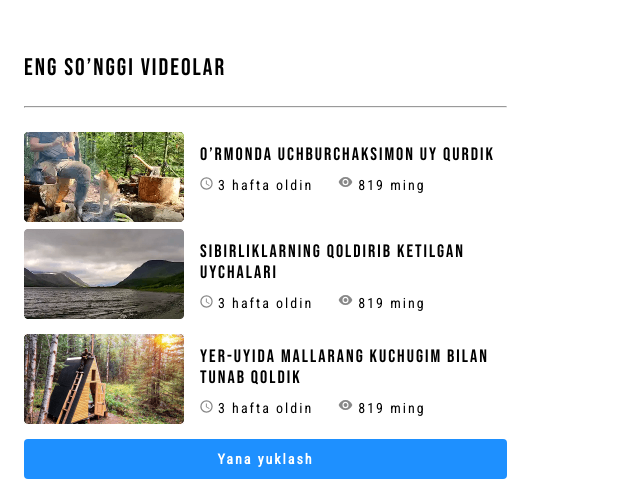
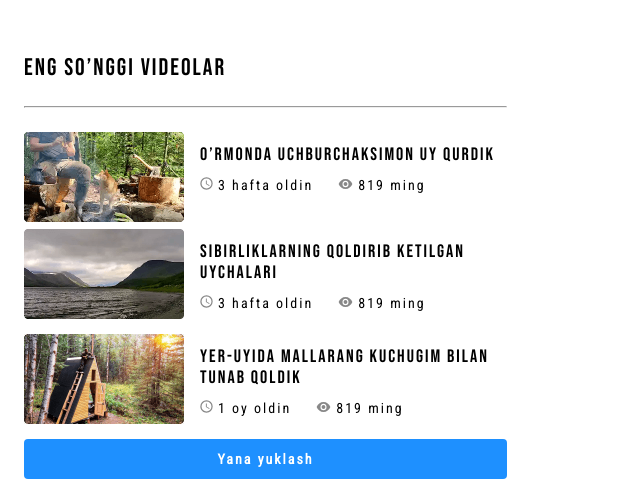
Before and after one commit to NormuhammedovBehruz/Articles, a plain HTML site: page index.html in a window 1280 px wide. Shown: the top 489 px of the page, 629-1269 px from the left. Drawn offline with Linux system fonts and the light colour scheme.

Commit message:
Articles

```diff
--- a/css/main.css
+++ b/css/main.css
@@ -148,6 +148,10 @@ body {
     display: flex;
 }
 
+.main-icons {
+    margin-top: 2px;
+}
+
 .hero-text {
     margin: 0;
     margin-left: 5px;
--- a/index.html
+++ b/index.html
@@ -89,7 +89,7 @@
                                 <div class="heroo-item">
                                     <div class="hero-div">
                                         <img src="images/icon.svg" alt="rasm" width="13" height="13">
-                                        <p class="hero-text">3 hafta oldin</p>
+                                        <p class="hero-text">1 oy oldin</p>
                                     </div>
                                     <div class="hero-div">
                                         <img class="main-icons" src="images/icon 2.svg" alt="rasm" width="15"
```
